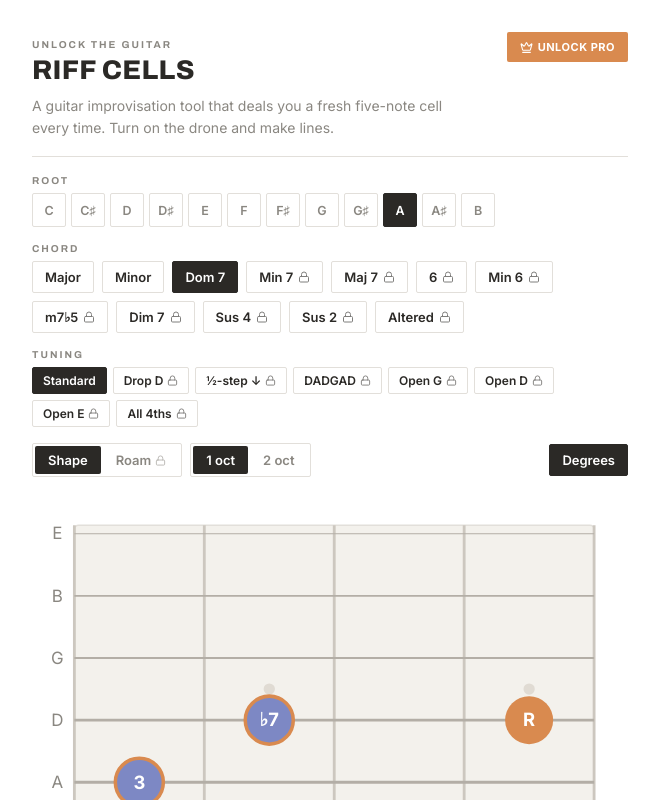
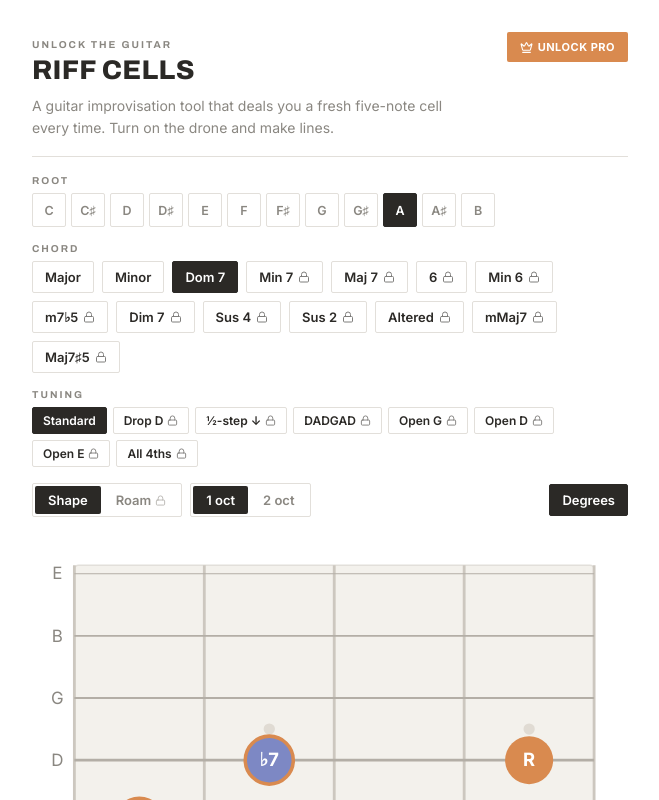
Before and after one commit to fretboardtools/riff-cells, a React (Vite) app: page / in a window 1280 px wide. Shown: the top 800 px of the page, without its empty margins (310-969 px from the left). Built offline with nearby package versions, Linux system fonts and the light colour scheme.

Commit message:
Update RiffCells.jsx

```diff
--- a/src/RiffCells.jsx
+++ b/src/RiffCells.jsx
@@ -45,6 +45,8 @@ const PRO_QUALITIES = {
   sus4: { label: "Sus 4",  pro: true, required: [5, 7],     pool: [2, 10, 9, 4] },
   sus2: { label: "Sus 2",  pro: true, required: [2, 7],     pool: [5, 10, 9, 4] },
   alt:  { label: "Altered",pro: true, required: [4, 10],    pool: [1, 3, 6, 8] },
+  mMaj7:{ label: "mMaj7",  pro: true, required: [3, 7, 11], pool: [2, 5, 9, 8] },
+  maj7s5:{label: "Maj7♯5", pro: true, required: [4, 8, 11], pool: [2, 9, 6, 5] },
 };
 const ALL_QUALITIES = { ...FREE_QUALITIES, ...PRO_QUALITIES };
 
```
